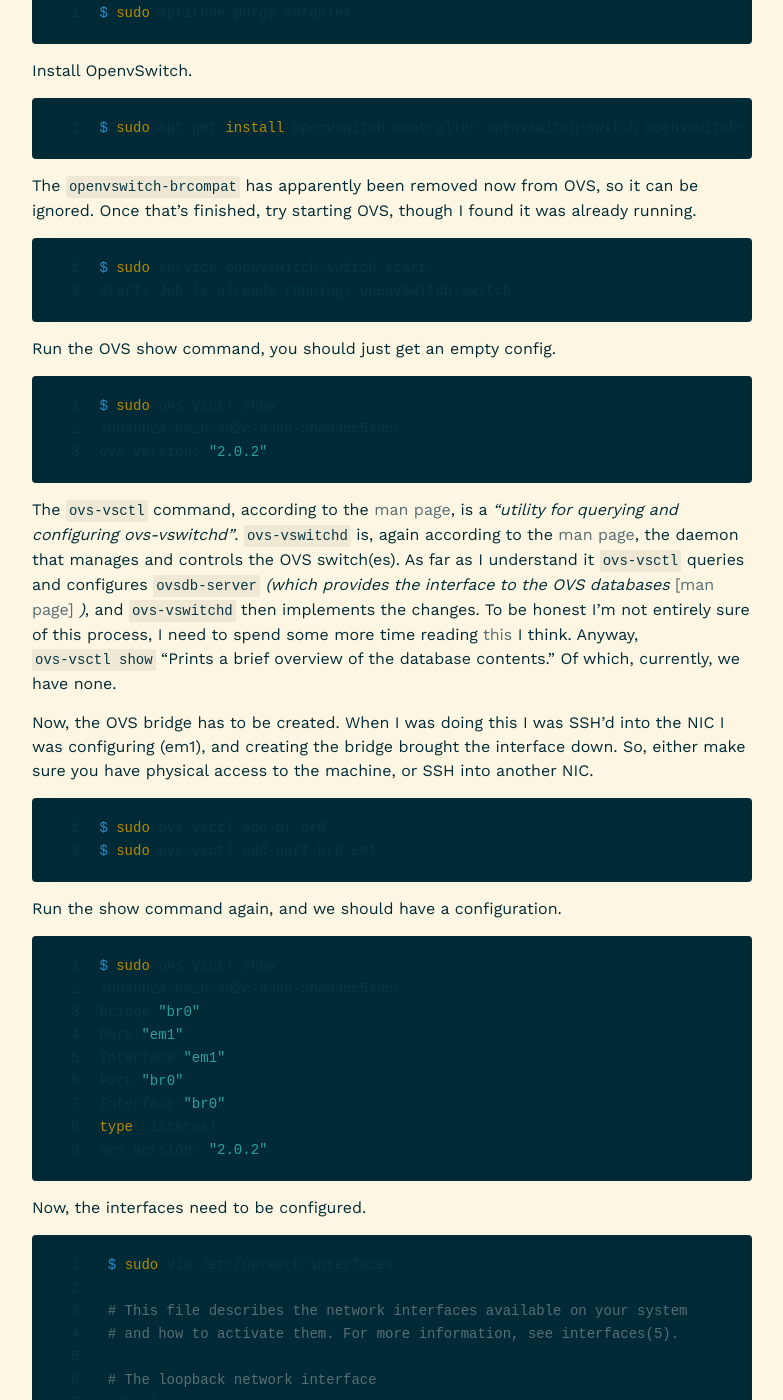
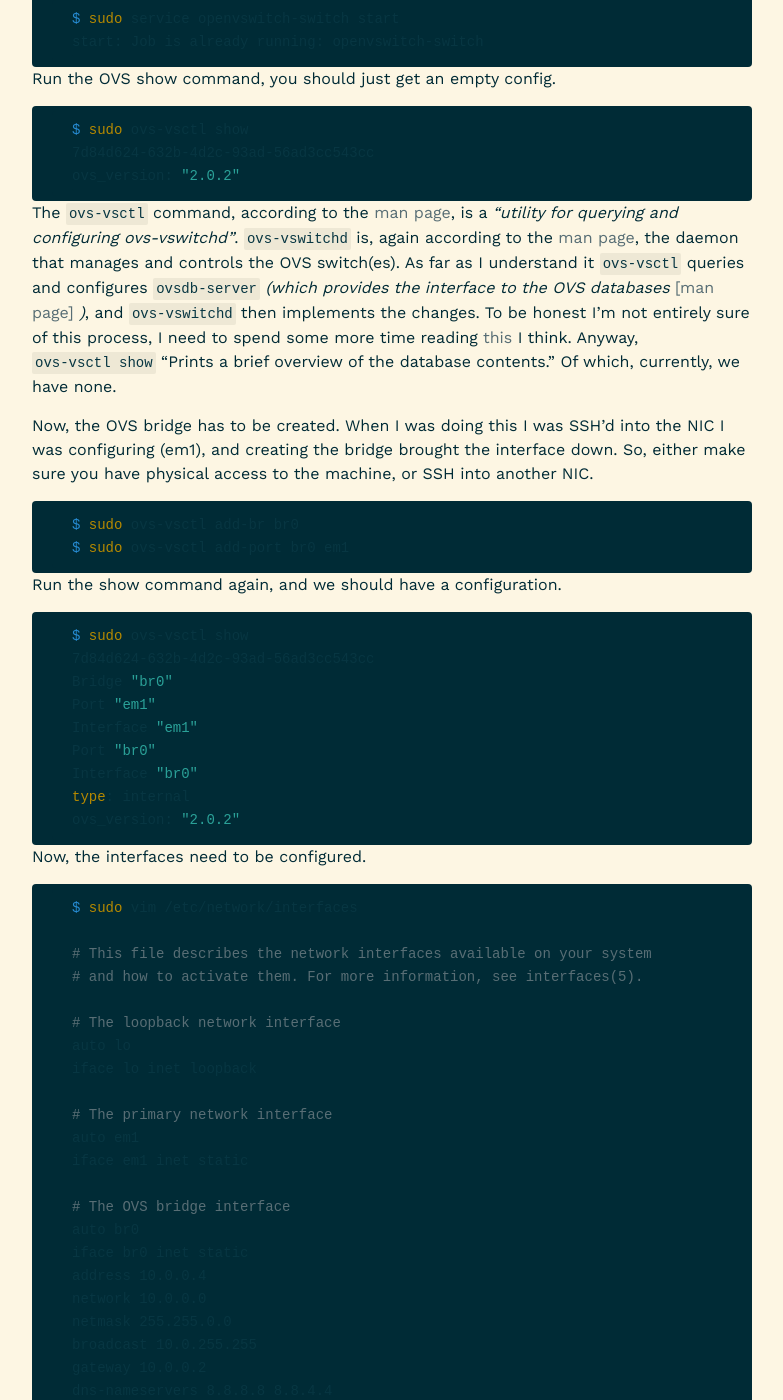
Before and after one commit to robphoenix/bordeltabernacle.github.io, a Jekyll site: the page built from _posts/2015-04-24-kvm-ovs-ubuntu.md, in a window 1280 px wide and 1400 px high, scrolled down 2370 px. Shown: the whole window, without its empty margins (248-1031 px from the left). Built offline with Jekyll 4.4.1, drawn with Linux system fonts in a browser that asks for light colours; nearby versions of some CDN libraries; Markdown is read by kramdown in place of the engine named in the settings; comment, search, counter and statistics services are not loaded; some of the changed text lies outside the part shown.

Commit message:
cont editing highlighting

````diff
--- a/_posts/2015-04-24-kvm-ovs-ubuntu.md
+++ b/_posts/2015-04-24-kvm-ovs-ubuntu.md
@@ -14,14 +14,14 @@
 
 First, update, and [check][2] your hardware can support virtualisation.
 
-{% highlight bash linenos %}
+```bash
 $ sudo apt-get -y update
 $ egrep -c '(vmx|svm)' /proc/cpuinfo
 8
 $ kvm-ok
 INFO: /dev/kvm exists
 KVM acceleration can be used
-{% endhighlight %}
+```
 
 `egrep` is like `grep`, a command that prints out any line with the given regular expression. So, here we're searching the ***cpuinfo*** file for any lines containing ***vmx*** or ***svm***. ***vmx*** is the flag that virtualisation is enabled in the BIOS for Intel CPUs & ***svm*** is the same for AMD CPUs. The `-c` option is for count, so here we only print out the number of lines that match, rather than the lines themselves.
 So, a result of 1 or more means virtualisation is enabled. Here, I've got 8 lines in the ***cpuinfo*** file matching ***vmx***.
@@ -31,9 +31,9 @@
 
 The capabilities exist, so let's install KVM.
 
-{% highlight bash linenos %}
+```bash
 $ sudo apt-get install qemu-kvm libvirt-bin ubuntu-vm-builder bridge-utils virtinst
-{% endhighlight %}
+```
 
 From the Ubuntu [pages][1]:
 
@@ -45,29 +45,29 @@
 
 Ensure the user is added to the `libvirtd` & `kvm` groups.
 
-{% highlight bash linenos %}
+```bash
 $ sudo adduser `id -un` libvirtd && sudo adduser `id -un` kvm
 The user `rob' is already a member of `libvirtd'.
 The user `rob' is already a member of `kvm'.
-{% endhighlight %}
+```
 
 I found it was good to do a reboot here, just to make sure this membership is in effect.
 
 Verify the installation. When we get round to installing some VMs, they should show up in this list.
 
-{% highlight bash linenos %}
+```bash
 $ virsh -c qemu:///system list
 Id Name State
 ----------------------------------------------------
-{% endhighlight %}
+```
 
 And we're all set.
 
 On a separate machine, I've set up a [Xubuntu][4] VM, and installed ***Virtual Machine Manager (VMM)***, just to give me a visual understanding of my VMs if need be.
 
-{% highlight bash linenos %}
+```bash
 $ sudo apt-get install virt-manager
-{% endhighlight %}
+```
 
 
 ***VMM*** is super simple and intuitive. I love using the command line, but I still find having visual cues really helps my understanding of a situation, too much time in Windows & vSphere perhaps!
@@ -76,49 +76,49 @@
 
 Right, let's get up-to-date, as per.
 
-{% highlight bash linenos %}
+```bash
 $ sudo apt-get -y update && sudo apt-get -y dist-upgrade
-{% endhighlight %}
+```
 
 
 Make way for OVS by removing the default ***libvirt*** bridge.
 
-{% highlight bash linenos %}
+```bash
 $ sudo virsh net-destroy default
 $ sudo virsh net-autostart --disable default
-{% endhighlight %}
+```
 
 
 Remove [***ebtables***][6], a Linux ethernet firewall.
 
-{% highlight bash linenos %}
+```bash
 $ sudo aptitude purge ebtables
-{% endhighlight %}
+```
 
 
 Install OpenvSwitch.
 
-{% highlight bash linenos %}
+```bash
 $ sudo apt-get install openvswitch-controller openvswitch-switch openvswitch-datapath-source
-{% endhighlight %}
+```
 
 
 The `openvswitch-brcompat` has apparently been removed now from OVS, so it can be ignored.
 Once that's finished, try starting OVS, though I found it was already running.
 
-{% highlight bash linenos %}
+```bash
 $ sudo service openvswitch-switch start
 start: Job is already running: openvswitch-switch
-{% endhighlight %}
+```
 
 
 Run the OVS show command, you should just get an empty config.
 
-{% highlight bash linenos %}
+```bash
 $ sudo ovs-vsctl show
 7d84d624-632b-4d2c-93ad-56ad3cc543cc
 ovs_version: "2.0.2"
-{% endhighlight %}
+```
 
 
 The `ovs-vsctl` command, according to the [man page][8], is a *"utility for querying and configuring ovs-vswitchd"*. `ovs-vswitchd` is, again according to the [man page][9], the daemon that manages and controls the OVS switch(es). As far as I understand it `ovs-vsctl` queries and configures `ovsdb-server` *(which provides the interface to the OVS databases* [[man page]][11] *)*, and `ovs-vswitchd` then implements the changes. To be honest I'm not entirely sure of this process, I need to spend some more time reading [this][10] I think.
@@ -126,15 +126,15 @@
 
 Now, the OVS bridge has to be created. When I was doing this I was SSH'd into the NIC I was configuring (em1), and creating the bridge brought the interface down. So, either make sure you have physical access to the machine, or SSH into another NIC.
 
-{% highlight bash linenos %}
+```bash
 $ sudo ovs-vsctl add-br br0
 $ sudo ovs-vsctl add-port br0 em1
-{% endhighlight %}
+```
 
 
 Run the show command again, and we should have a configuration.
 
-{% highlight bash linenos %}
+```bash
 $ sudo ovs-vsctl show
 7d84d624-632b-4d2c-93ad-56ad3cc543cc
 Bridge "br0"
@@ -144,12 +144,12 @@
 Interface "br0"
 type: internal
 ovs_version: "2.0.2"
-{% endhighlight %}
+```
 
 
 Now, the interfaces need to be configured.
 
-{% highlight bash linenos %}
+```bash
 $ sudo vim /etc/network/interfaces
 
 # This file describes the network interfaces available on your system
@@ -178,14 +178,14 @@
 bridge_hello 2
 bridge_maxage 12
 bridge_stp off
-{% endhighlight %}
+```
 
 This is just a copy of Scott's configuration, with my network details in it.
 At this point I rebooted the server and ran `ifconfig em1 up` which brought my interface back up and I was able to SSH back into the machine.
 
 Where the result of `ifconfig` was previously...
 
-{% highlight bash linenos %}
+```bash
 $ ifconfig
 em1 Link encap:Ethernet HWaddr a4:ba:db:4d:0f:82
 inet addr:10.0.0.4 Bcast:10.0.255.255 Mask:255.255.0.0
@@ -194,11 +194,11 @@
 TX packets:2094 errors:0 dropped:0 overruns:0 carrier:0
 collisions:0 txqueuelen:1000
 RX bytes:7873976 (7.8 MB) TX bytes:216238 (216.2 KB)
-{% endhighlight %}
+```
 
 is now...
 
-{% highlight bash linenos %}
+```bash
 $ ifconfig
 br0 Link encap:Ethernet HWaddr a4:ba:db:4d:0f:82
 inet addr:10.0.0.4 Bcast:10.0.255.255 Mask:255.255.0.0
@@ -215,7 +215,7 @@
 TX packets:2094 errors:0 dropped:0 overruns:0 carrier:0
 collisions:0 txqueuelen:1000
 RX bytes:7873976 (7.8 MB) TX bytes:216238 (216.2 KB)
-{% endhighlight %}
+```
 
 So, I'm actually connecting to the bridge interface rather than the NIC.
 
````
Also changed, not shown: _posts/2015-04-13-ovirt-installation.md (+20 -20 lines), _posts/2015-08-21-node-dipping-toes.md (+6 -6 lines).
